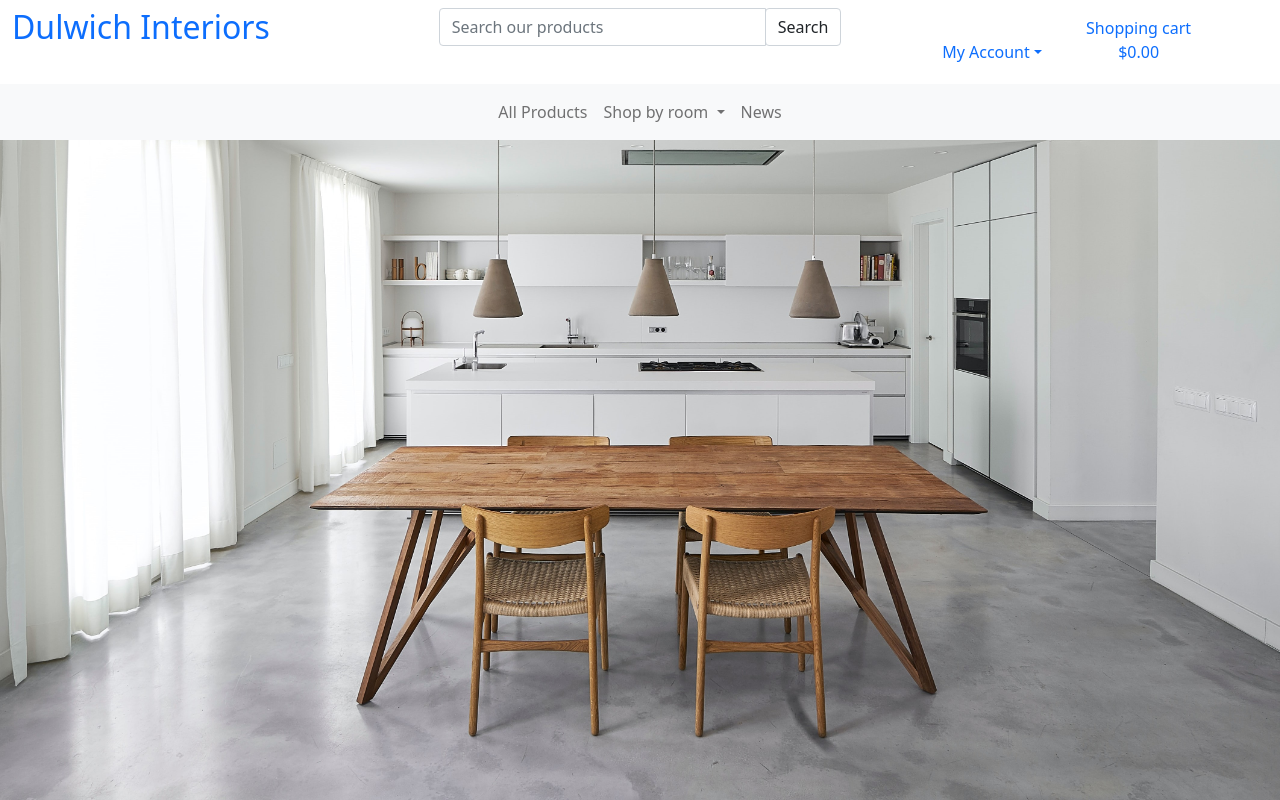
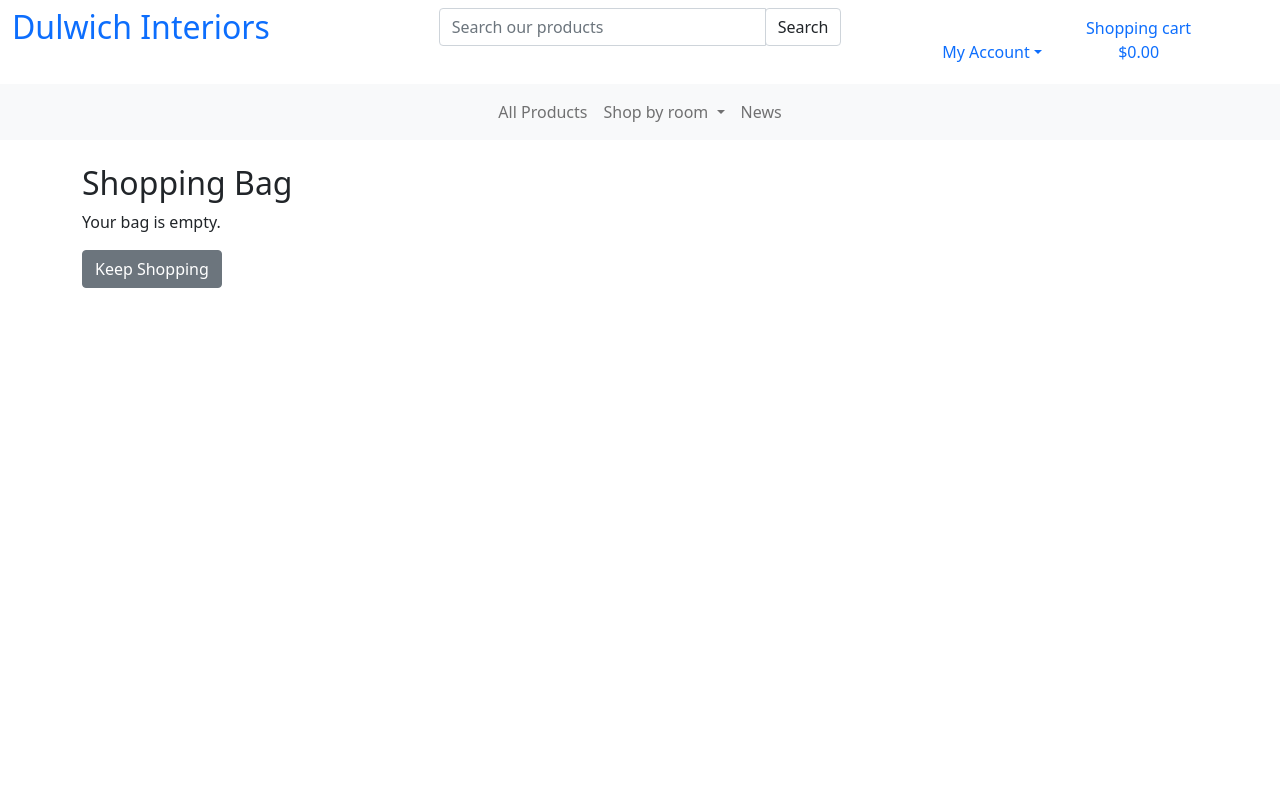
Before and after one commit to EimearCunningham/dulwich-interiors, a Django app: page /cart/ in a window 1280 px wide. Run offline with Django 3.2, Linux system fonts and the light colour scheme.

Commit message:
Add basic cart.html template

```diff
--- a/cart/templates/cart/cart.html
+++ b/cart/templates/cart/cart.html
@@ -12,6 +12,24 @@
 {% endblock %}
 
 {% block content %}
+    <div class="overlay"></div>
+    <div class="container">
+        <div class="row">
+            <div class="col">
+                <h2>Shopping Bag</h2>
+            </div>
+        </div>
 
-
+        <div class="row">
+            <div class="col">
+                {% if bag_items %}
+                    <div class="table-responsive rounded"></div>
+                {% else %}
+                    <p>Your bag is empty.</p>
+                    <a href="{% url 'products' %}" class="btn btn-secondary"> Keep Shopping
+                    </a>
+                {% endif %}
+            </div>
+        </div>
+    </div>
 {% endblock %}
```
